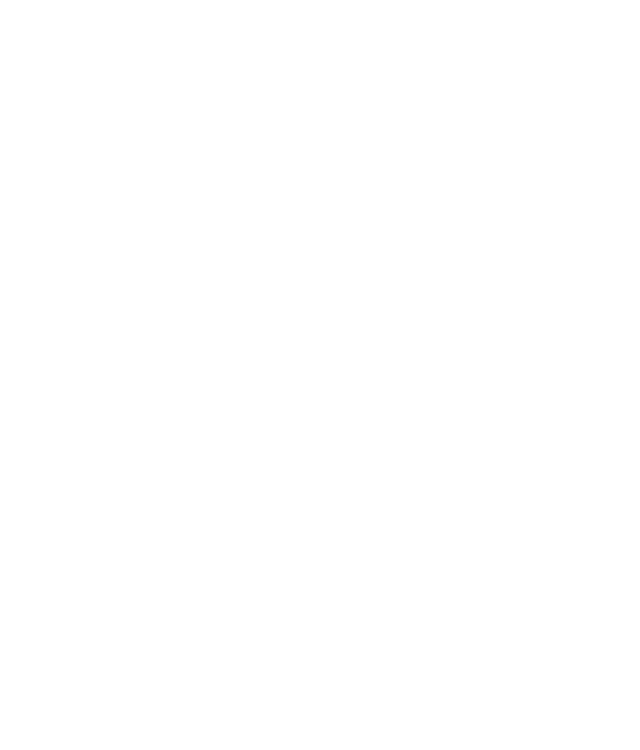
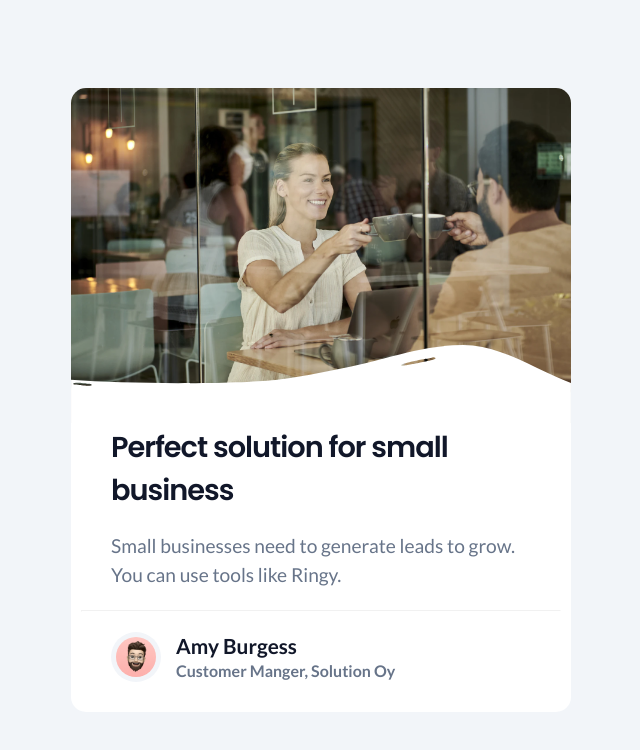
Before and after one commit to obidyhasan/Business-Card, a plain HTML site: page index.html in a window 1280 px wide. Shown: the whole page, without its empty margins (319-959 px from the left). Drawn offline with Linux system fonts and the light colour scheme.

Commit message:
include business card

```diff
--- a/index.html
+++ b/index.html
@@ -5,8 +5,46 @@
     <meta name="viewport" content="width=device-width, initial-scale=1.0">
     <link rel="shortcut icon" href="style/style.css" type="image/x-icon">
     <title>Business Card</title>
+
+    <!-- Style Link -->
+    <link rel="stylesheet" href="style/style.css">
+
 </head>
 <body>
 
+    <main class="main-section">
+
+        <section class="card-section">
+
+            <div class="img-div">
+                <img class="hero-img" src="./assets/hero-image-business-card.png" alt="">
+                <img class="overlay-img" src="./assets/white-overlay.svg" alt="">
+            </div>
+
+            <section class="card-content">
+
+                <h2>Perfect solution for small business</h2>
+                <p>Small businesses need to generate leads to grow. You can use tools like Ringy.</p>
+
+            <hr>
+
+            <div class="card-owner">
+                <div class="card-owner-img">
+                    <img src="./assets/avatar-image-business-card.png" alt="">
+                </div>
+                <div class="card-owner-info">
+                    <h4>Amy Burgess</h4>
+                    <h5>Customer Manger, Solution Oy</h5>
+                </div>
+            </div>
+
+
+            </section>
+
+
+        </section>
+
+    </main>
+
 </body>
 </html>
--- a/style/style.css
+++ b/style/style.css
@@ -1,8 +1,100 @@
-@import url('https://fonts.googleapis.com/css2?family=Lato:ital,wght@0,100;0,300;0,400;0,700;0,900;1,100;1,300;1,400;1,700;1,900&display=swap');
-
+@import url('https://fonts.googleapis.com/css2?family=Poppins:wght@100;200;300;400;500;600;700;800;900&display=swap');
+@import url('https://fonts.googleapis.com/css2?family=Lato:wght@100;300;400;700;900&display=swap');
 *{
     margin: 0;
     padding: 0;
     box-sizing: border-box;
     font-family: "Lato", sans-serif;
 }
+
+.main-section{
+    display: flex;
+    align-items: center;
+    justify-content: center;
+    width: 100%;
+    min-height: 100vh;
+    background-color: #F2F5F9;
+}
+
+.card-section{
+    max-width: 500px;
+    background-color: white;
+    border-radius: 15px;
+}
+
+.img-div{
+    width: 100%;
+    position: relative;
+}
+
+.img-div .hero-img{
+    width: 100%;
+    border-radius: 15px 15px 0 0;
+}
+
+.img-div .overlay-img{
+    width: 100%;
+    position: absolute;
+    bottom: 0;
+    left: 0;
+}
+
+.card-content{
+    padding: 0 40px 30px;
+}
+
+.card-section h2{
+    font-weight: 600;
+    font-size: 1.8rem;
+    color: #111729;
+    max-width: 400px;
+    letter-spacing: -1px;
+    font-family: "Poppins", sans-serif;
+}
+
+.card-content > p{
+    color: #677489;
+    font-size: 1.2rem;
+    font-weight: 400;
+    margin: 20px 0;
+    line-height: 1.5;
+}
+
+hr{
+    border-color: #ffffff27;
+    margin: 0 -30px 20px -30px;
+}
+
+.card-owner{
+    display: flex;
+    align-items: center;
+    justify-content: start;
+    gap: 15px;
+}
+
+.card-owner-img{
+    width: 50px;
+    height: 50px;
+    padding: 5px;
+    background-color: #F2F5F9;
+    border-radius: 50%;
+}
+
+.card-owner-img img{
+    width: 100%;
+    height: 100%;
+    border-radius: 50%;
+}
+
+.card-owner h4{
+    color: #111729;
+    margin-bottom: 3px;
+    font-size: 1.3rem;
+    font-weight: bolder;
+}
+
+.card-owner h5{
+    font-size: 1rem;
+    font-weight: 600;
+    color: #677489;
+}
```
